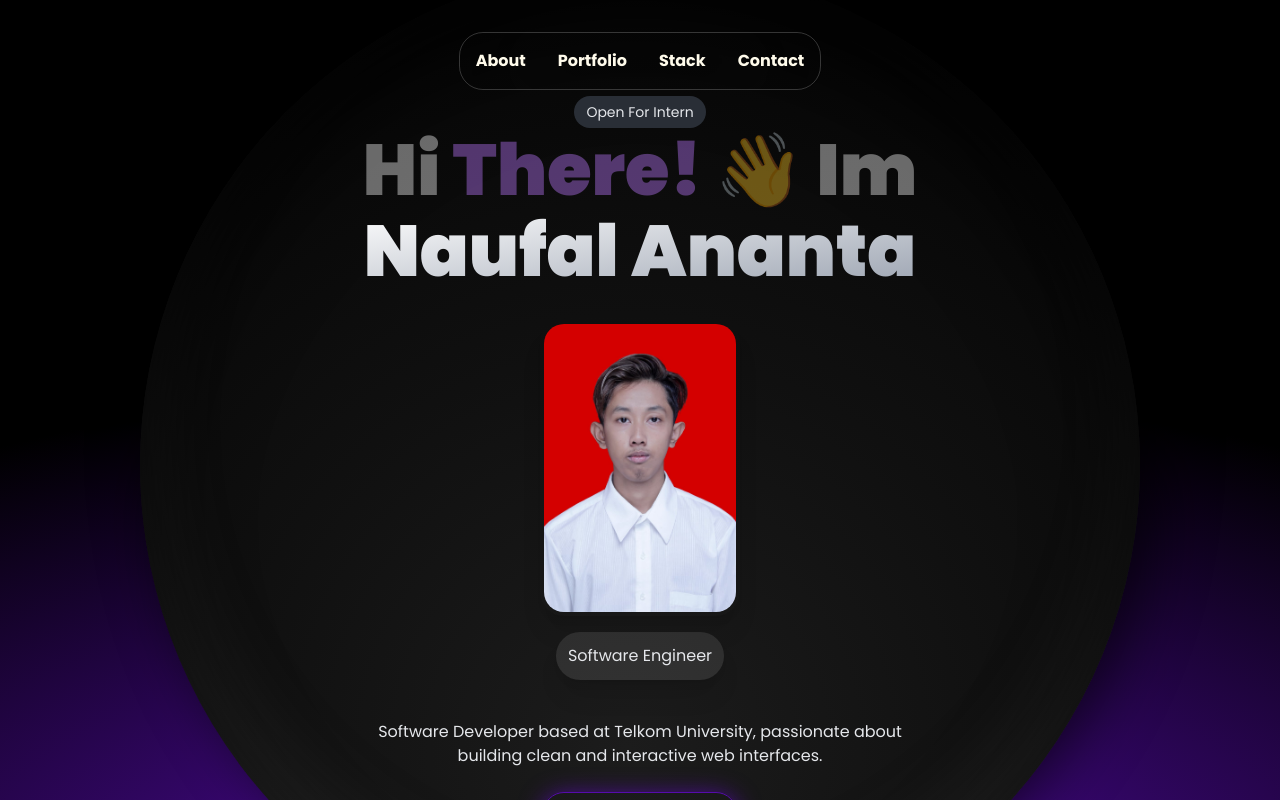
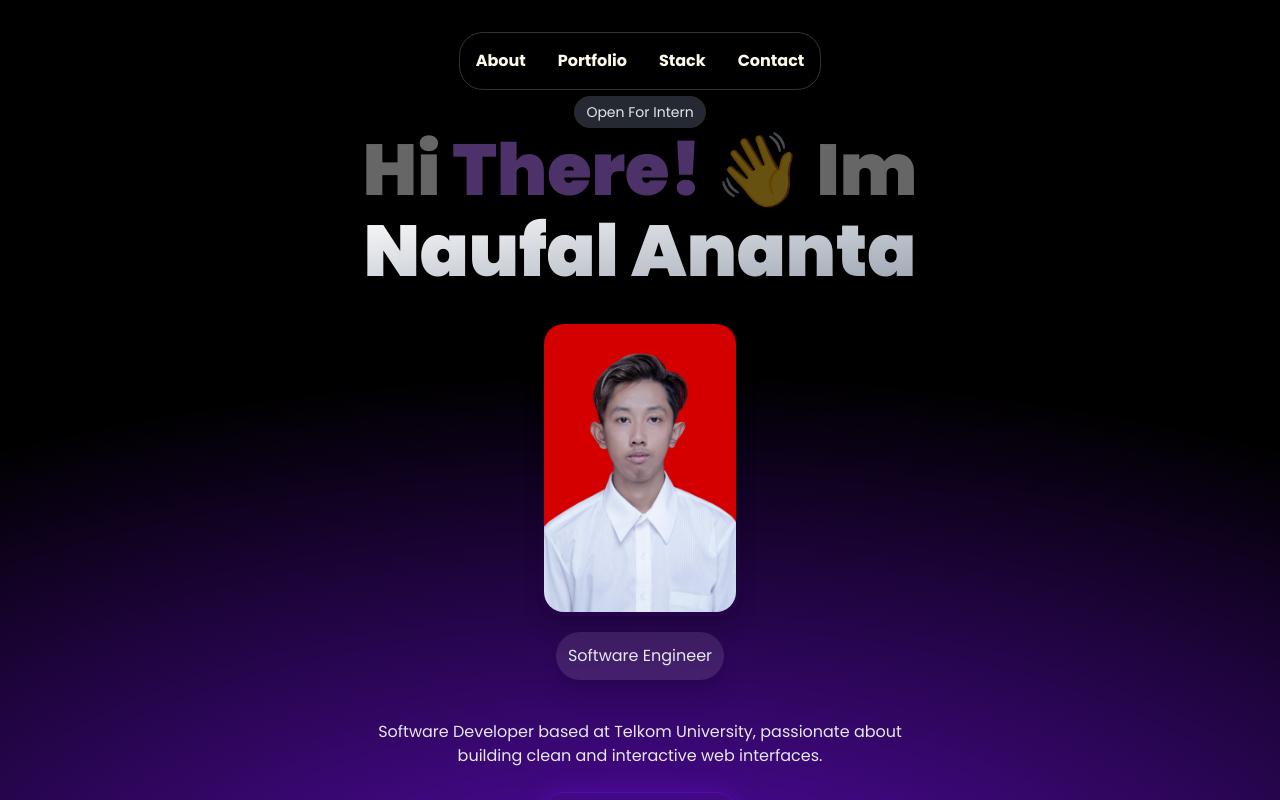
Before and after one commit to NaufalAnantaSE/portofolio, a Next.js app: page / in a window 1280 px wide. Shown: the top 800 px of the page. Built offline with nearby package versions, Linux system fonts and the light colour scheme.

Commit message:
feat: change file CV

```diff
--- a/app/globals.css
+++ b/app/globals.css
@@ -42,7 +42,7 @@ body {
   transform: translate(-50%, -50%);
   width: 1000px;
   height: 1000px;
-  z-index: 0;
+  z-index: -999;
   pointer-events: none;
 }
 
@@ -59,7 +59,7 @@ body {
     inset -40px -40px 100px rgba(0, 0, 0, 0.8),
     inset 30px 30px 80px rgba(100, 100, 100, 0.2),
     0 20px 60px rgba(0, 0, 0, 0.7);
-  z-index: -1;
+  z-index: -99;
 }
 
 .glass {
--- a/components/hero.tsx
+++ b/components/hero.tsx
@@ -64,7 +64,7 @@ export const Hero = () => {
 
                 <p className='my-6 max-w-xl text-center'>Software Developer based at Telkom University, passionate about building clean and interactive web interfaces.</p>
                 <motion.a
-                    href="/CV_Naufal_Ananta.pdf"
+                    href="/CV-Naufal-Ananta.pdf"
                     download
                     style={{
                         border,
```
Also changed, not shown: 2 other files (tests, documents, lock files or other folders).
